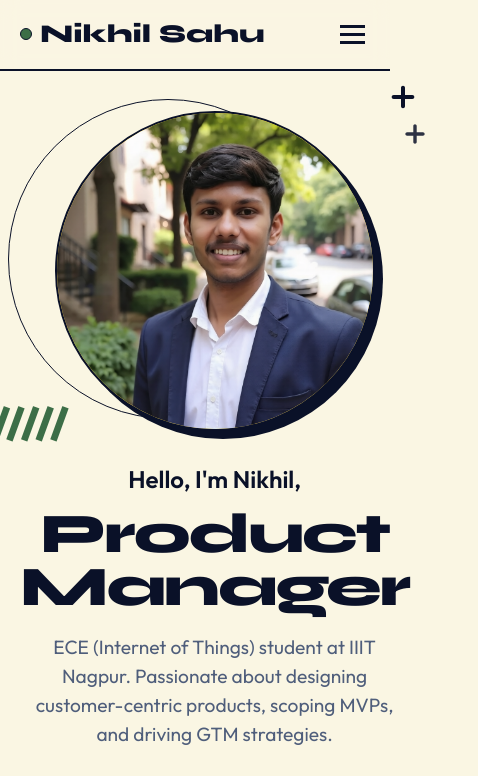
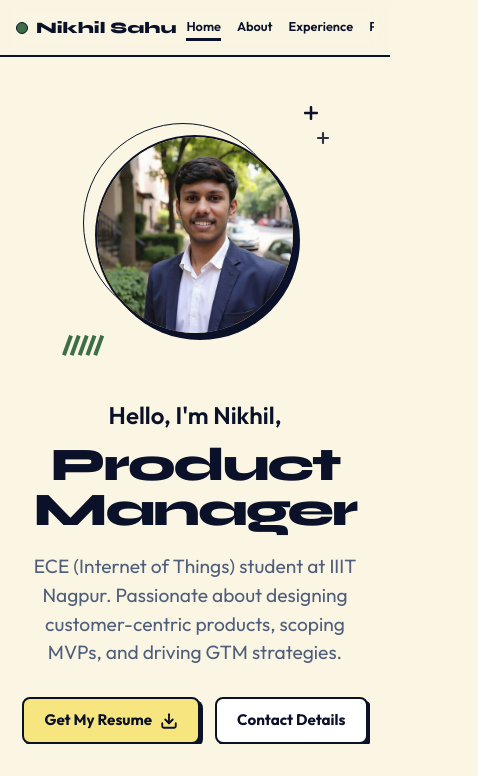
Before and after one commit to nikhill004/product-portfolio, a plain HTML site: page index.html in a window 390 px wide. Shown: the top 776 px of the page, 478 px wide, since content can reach past the window. Drawn offline with Linux system fonts and the light colour scheme.

Commit message:
fixed mobile view

```diff
--- a/index.html
+++ b/index.html
@@ -195,20 +195,21 @@
                 <span class="neo-badge">Financial Services Company</span>
               </div>
             </div>
-            <div class="timeline-date">Jun 2026 – Present</div>
+            <div class="timeline-date">Jun 2026 – Nov 2026</div>
           </div>
           <div class="timeline-body">
             <ul>
-              <li> Led the PnL Exit & Kill Switch feature end-to-end by conducting competitor analysis, defining
-                PRD/BRD/DRD, aligning stakeholders, collaborating on Figma, and supporting engineering rollout.
+              <li>
+                Overall P&L Exit & Kill Switch: Enabled traders to set overall profit/loss limits across open
+                positions, triggering RMS to square off all positions upon threshold breach. Introduced Kill Switch to prevent revenge trading. Led end-to-end
+                execution — competitor analysis, PRD/DRD, and cross-functional collaboration — driving adoption among 65% of derivatives
+                traders.
               </li>
-              <li>Drove enhancements to the derivatives trading experience by defining requirements for Option Greeks in
-                the customizable Watchlist and contributing to the Open Interest (OI) feature for the mobile trading
-                app.
+              <li>
+                Open Interest (OI) Enhancements: Traders switched between platforms to track OI, PCR, and Max Pain data. Defined requirements to bring this natively into the app, cutting platform-switching friction and lifting client retention by 30%.
               </li>
-              <li>Collaborated with cross-functional teams to improve product quality by resolving client-facing issues
-                through Postman API testing and cURL analysis, while contributing to strategic initiatives such as
-                TradingView integration.
+              <li>
+                Cumulative Charts: Traders had to close existing charts to view others, making comparisons difficult. Launched multi-chart tabs for seamless switching, with 70% of users opening more than two charts simultaneously, demonstrating strong feature adoption.
               </li>
             </ul>
           </div>
@@ -298,9 +299,11 @@
           <div class="project-description">
             LLM-powered review analytics pipeline that scrapes Play Store feedback and converts it into
             clustered issue themes and PM-ready insights. Watch the
-            <b style="color: red;"><a href="https://youtu.be/XAya2zzfE6I?si=4nwwzJ3Oa2-sXFzx" target="_blank">'demo video'</a></b>
+            <b style="color: red;"><a href="https://youtu.be/XAya2zzfE6I?si=4nwwzJ3Oa2-sXFzx" target="_blank">'demo
+                video'</a></b>
             or explore the code on
-            <b style="color: red;"><a href="https://github.com/nikhill004/product-lens" target="_blank">'GitHub'</a></b>.
+            <b style="color: red;"><a href="https://github.com/nikhill004/product-lens"
+                target="_blank">'GitHub'</a></b>.
           </div>
           <div class="project-meta">
             <div class="meta-row">
@@ -321,8 +324,7 @@
             </div>
           </div>
           <div class="project-links">
-            <a href="https://appuct-lens-89ehr2cyxuxt9nuujtaufp.streamlit.app/" target="_blank"
-              class="neo-btn">
+            <a href="https://appuct-lens-89ehr2cyxuxt9nuujtaufp.streamlit.app/" target="_blank" class="neo-btn">
               View Live Project
               <svg width="16" height="16" viewBox="0 0 24 24" fill="none" stroke="currentColor" stroke-width="2.5"
                 stroke-linecap="round" stroke-linejoin="round">
--- a/style.css
+++ b/style.css
@@ -29,6 +29,7 @@
 html {
   scroll-behavior: smooth;
   font-size: 16px;
+  overflow-x: hidden; /* Prevents horizontal scroll at the viewport level */
 }
 
 body {
@@ -38,6 +39,7 @@ body {
   line-height: 1.5;
   overflow-x: hidden;
   padding-bottom: 60px;
+  width: 100%;
 }
 
 a {
@@ -151,14 +153,19 @@ a {
 header {
   position: sticky;
   top: 0;
+  width: 100%;
+  max-width: 100vw;
+  box-sizing: border-box;
   background-color: rgba(250, 246, 227, 0.9);
   backdrop-filter: blur(10px);
   border-bottom: var(--border-width) solid var(--border-color);
   z-index: 1000;
-  padding: 15px 5vw;
+  padding: 12px 5vw;
   display: flex;
   justify-content: space-between;
   align-items: center;
+  gap: 12px;
+  /* No overflow:hidden — it clips the border-bottom line */
 }
 
 .logo {
@@ -169,6 +176,8 @@ header {
   display: flex;
   align-items: center;
   gap: 8px;
+  flex-shrink: 0;
+  white-space: nowrap;
 }
 
 .logo span {
@@ -183,6 +192,17 @@ header {
 nav {
   display: flex;
   gap: 30px;
+  overflow-x: auto;
+  -webkit-overflow-scrolling: touch;
+  scrollbar-width: none; /* Firefox */
+  -ms-overflow-style: none; /* IE/Edge */
+  flex-shrink: 1;
+  min-width: 0;
+  padding-bottom: 2px;
+}
+
+nav::-webkit-scrollbar {
+  display: none; /* Chrome/Safari */
 }
 
 nav a {
@@ -190,6 +210,8 @@ nav a {
   font-size: 0.95rem;
   position: relative;
   padding: 5px 0;
+  white-space: nowrap;
+  flex-shrink: 0;
 }
 
 nav a::after {
@@ -212,6 +234,7 @@ nav a:hover::after {
   display: flex;
   align-items: center;
   gap: 20px;
+  flex-shrink: 0;
 }
 
 .social-links {
@@ -270,6 +293,8 @@ nav a:hover::after {
 /* Main Container Layout */
 main {
   max-width: 1200px;
+  width: 100%;
+  box-sizing: border-box;
   margin: 0 auto;
   padding: 40px 5vw;
 }
@@ -282,6 +307,7 @@ main {
   gap: 40px;
   min-height: 70vh;
   margin-bottom: 60px;
+  overflow: clip; /* clip (not hidden) so it doesn't create a scroll container but still clips deco overflow */
 }
 
 .hero-content {
@@ -323,9 +349,10 @@ main {
 
 .hero-image-wrapper {
   position: relative;
-  display: flex;
-  align-items: center;
-  justify-content: center;
+  /* wrapper is exactly image size + left/top bleed of deco-circle (12px each side) */
+  width: 344px;   /* 320 + 12 + 12 */
+  height: 344px;
+  margin: 0 auto; /* center horizontally on mobile */
 }
 
 .image-container {
@@ -335,7 +362,9 @@ main {
   border: var(--border-width) solid var(--border-color);
   overflow: hidden;
   background-color: var(--accent-hover);
-  position: relative;
+  position: absolute;
+  top: 12px;   /* offset inward by the deco bleed amount */
+  left: 12px;
   z-index: 2;
   box-shadow: 8px 8px 0px var(--border-color);
 }
@@ -354,19 +383,21 @@ main {
   height: 320px;
   border-radius: 50%;
   border: 1px solid var(--border-color);
-  top: -12px;
-  left: -12px;
+  top: 0;    /* sits 12px above the image-container */
+  left: 0;   /* sits 12px left of the image-container */
   z-index: 1;
+  pointer-events: none;
 }
 
 .deco-crosses {
   position: absolute;
   top: -30px;
-  right: -10px;
+  right: -20px;
   z-index: 3;
   display: flex;
   flex-direction: column;
   gap: 5px;
+  pointer-events: none;
 }
 
 .deco-crosses svg {
@@ -378,7 +409,7 @@ main {
 .deco-slashes {
   position: absolute;
   bottom: -20px;
-  left: -30px;
+  left: -40px;
   z-index: 3;
   font-family: var(--font-display);
   font-size: 2.2rem;
@@ -386,6 +417,7 @@ main {
   color: var(--accent-green);
   letter-spacing: -2px;
   user-select: none;
+  pointer-events: none;
 }
 
 /* Dashboard Panel (Stats Grid) */
@@ -891,14 +923,15 @@ footer {
   .hero-section {
     grid-template-columns: 1fr;
     text-align: center;
-    gap: 30px;
-    padding-top: 20px;
+    gap: 50px;
+    padding-top: 30px;
   }
   .hero-content {
     align-items: center;
   }
   .hero-image-wrapper {
     order: -1;
+    margin-top: 16px; /* room for deco-circle's top bleed */
   }
   .about-content {
     grid-template-columns: 1fr;
@@ -910,41 +943,128 @@ footer {
 
 @media (max-width: 768px) {
   header {
-    padding: 15px 20px;
+    padding: 12px 16px;
+    gap: 10px;
   }
+
+  .logo {
+    font-size: 1.2rem;
+  }
+
   nav {
-    display: none; /* Controlled by JS toggle */
-    position: absolute;
-    top: 100%;
-    left: 0;
-    width: 100%;
-    background: var(--bg-color);
-    border-bottom: var(--border-width) solid var(--border-color);
-    flex-direction: column;
-    padding: 20px;
-    gap: 15px;
-    box-shadow: 0px 4px 6px rgba(0,0,0,0.05);
+    gap: 20px;
+    flex-shrink: 1;
   }
-  nav.open {
-    display: flex;
+
+  nav a {
+    font-size: 0.85rem;
   }
-  .menu-toggle {
-    display: block;
-  }
+
   .header-actions {
     display: none;
   }
-  .menu-toggle.open span:nth-child(1) {
-    transform: rotate(45deg) translate(5px, 6px);
+
+  .menu-toggle {
+    display: none;
   }
-  .menu-toggle.open span:nth-child(2) {
-    opacity: 0;
-  }
-  .menu-toggle.open span:nth-child(3) {
-    transform: rotate(-45deg) translate(5px, -6px);
-  }
+
   main {
     padding: 20px;
+  }
+
+  /* Hero image responsive scaling — wrapper = image(240) + 24px deco bleed */
+  .hero-image-wrapper {
+    width: 264px;
+    height: 264px;
+  }
+
+  .image-container {
+    width: 240px;
+    height: 240px;
+    top: 12px;
+    left: 12px;
+    box-shadow: 6px 6px 0px var(--border-color);
+  }
+
+  .deco-circle {
+    width: 240px;
+    height: 240px;
+    top: 0;
+    left: 0;
+  }
+
+  .deco-crosses {
+    right: -20px;
+  }
+
+  .deco-crosses svg {
+    width: 24px;
+    height: 24px;
+  }
+
+  .deco-slashes {
+    font-size: 1.6rem;
+    bottom: -18px;
+    left: -28px;
+  }
+
+  .hero-title {
+    font-size: clamp(2.8rem, 10vw, 4.5rem);
+  }
+}
+
+@media (max-width: 480px) {
+  .logo {
+    font-size: 1rem;
+  }
+
+  nav {
+    gap: 16px;
+  }
+
+  nav a {
+    font-size: 0.8rem;
+  }
+
+  /* Smaller hero image — wrapper = image(200) + 24px deco bleed */
+  .hero-image-wrapper {
+    width: 224px;
+    height: 224px;
+  }
+
+  .image-container {
+    width: 200px;
+    height: 200px;
+    top: 12px;
+    left: 12px;
+    box-shadow: 5px 5px 0px var(--border-color);
+  }
+
+  .deco-circle {
+    width: 200px;
+    height: 200px;
+    top: 0;
+    left: 0;
+  }
+
+  .deco-crosses {
+    right: -14px;
+    top: -20px;
+  }
+
+  .deco-crosses svg {
+    width: 20px;
+    height: 20px;
+  }
+
+  .deco-slashes {
+    font-size: 1.3rem;
+    bottom: -14px;
+    left: -22px;
+  }
+
+  .hero-title {
+    font-size: clamp(2.4rem, 12vw, 3.5rem);
   }
 }
 
```
Also changed, not shown: 1 other file.
